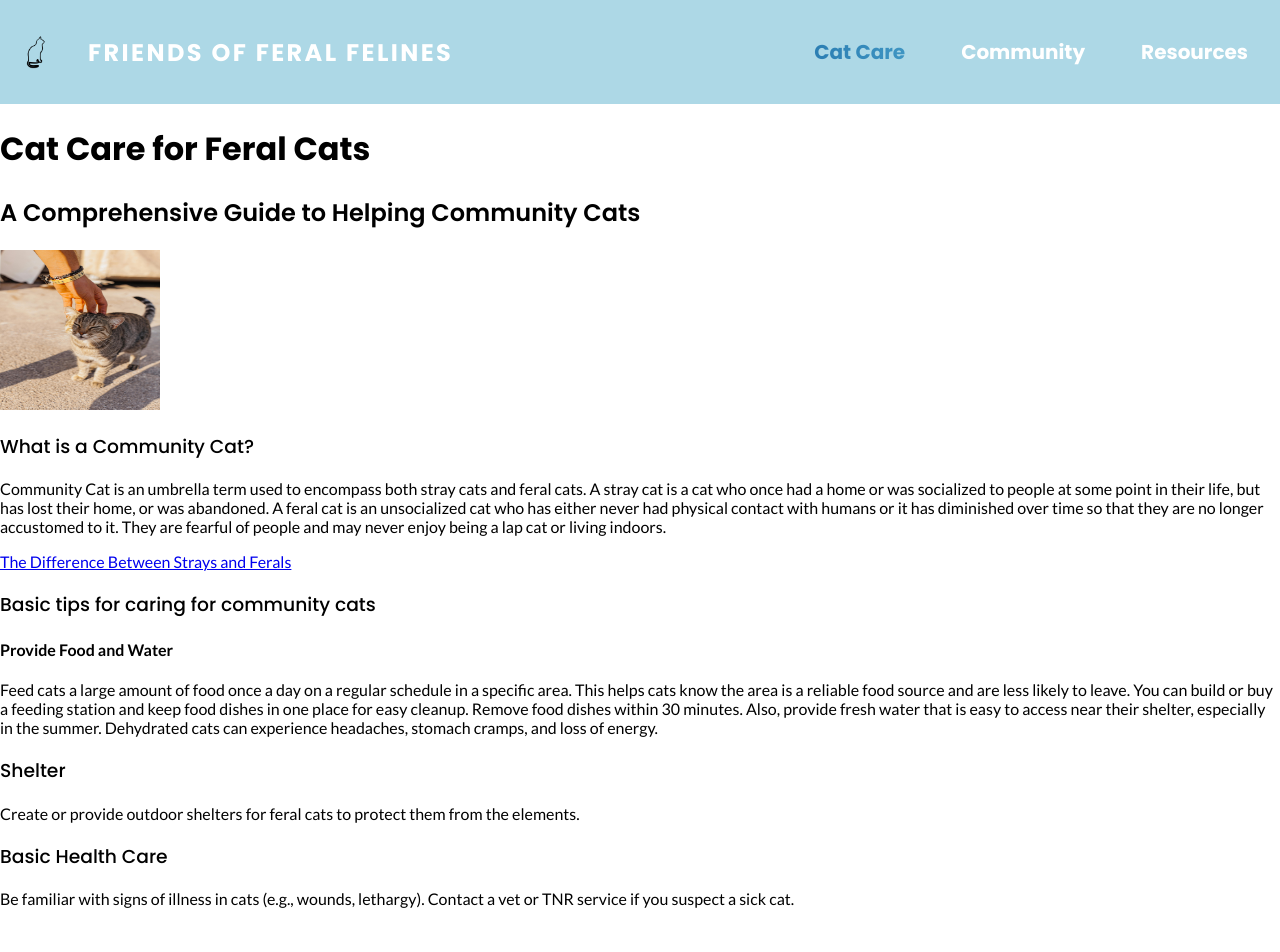
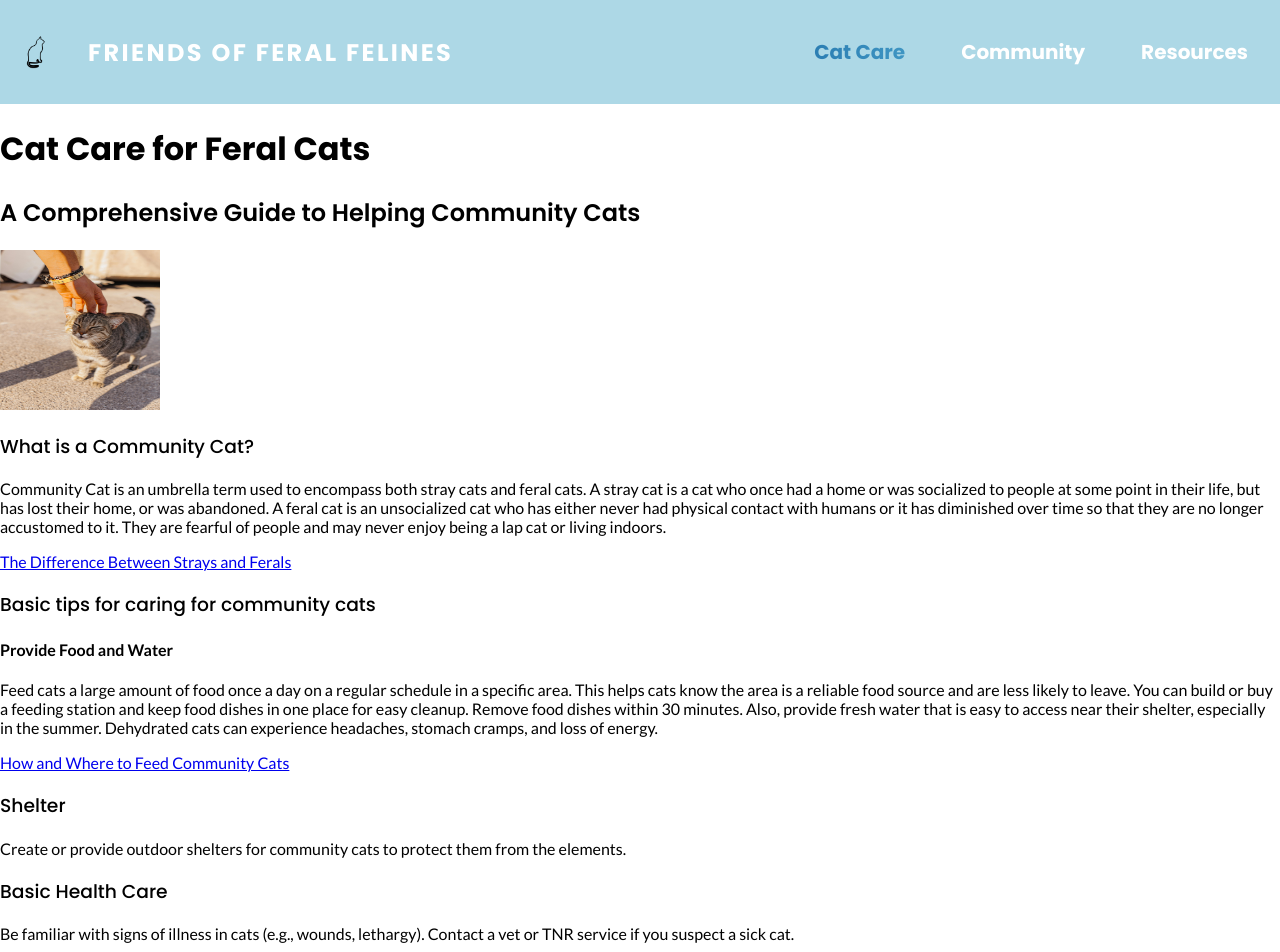
Before and after one commit to joshuajcarroll/FeralCats2024, a Next.js app: page /cat-care in a window 1280 px wide. Shown: the top 952 px of the page. Before the commit the page ends 924 px from the top, so only its background shows below. Built offline with nearby package versions, Linux system fonts and the light colour scheme; a web font is replaced by a local one.

Commit message:
added link for feeding community cats

```diff
--- a/app/cat-care/page.tsx
+++ b/app/cat-care/page.tsx
@@ -25,9 +25,13 @@ export default function CatCare() {
       Remove food dishes within 30 minutes. Also, provide fresh water that is easy to access near their shelter,
       especially in the summer. Dehydrated cats can experience headaches, stomach cramps, and loss of energy.
       </p>
+      <p><a href="https://www.neighborhoodcats.org/how-to-tnr/colony-care/feeding#:~:text=The%20ideal%20location%20of%20a,mind%22%20as%20much%20as%20possible.">
+                 How and Where to Feed Community Cats
+         </a>
+      </p>
       <h3>Shelter</h3>
       <p>
-        Create or provide outdoor shelters for feral cats to protect them from
+        Create or provide outdoor shelters for community cats to protect them from
         the elements.
       </p>
       <h3>Basic Health Care</h3>
```
